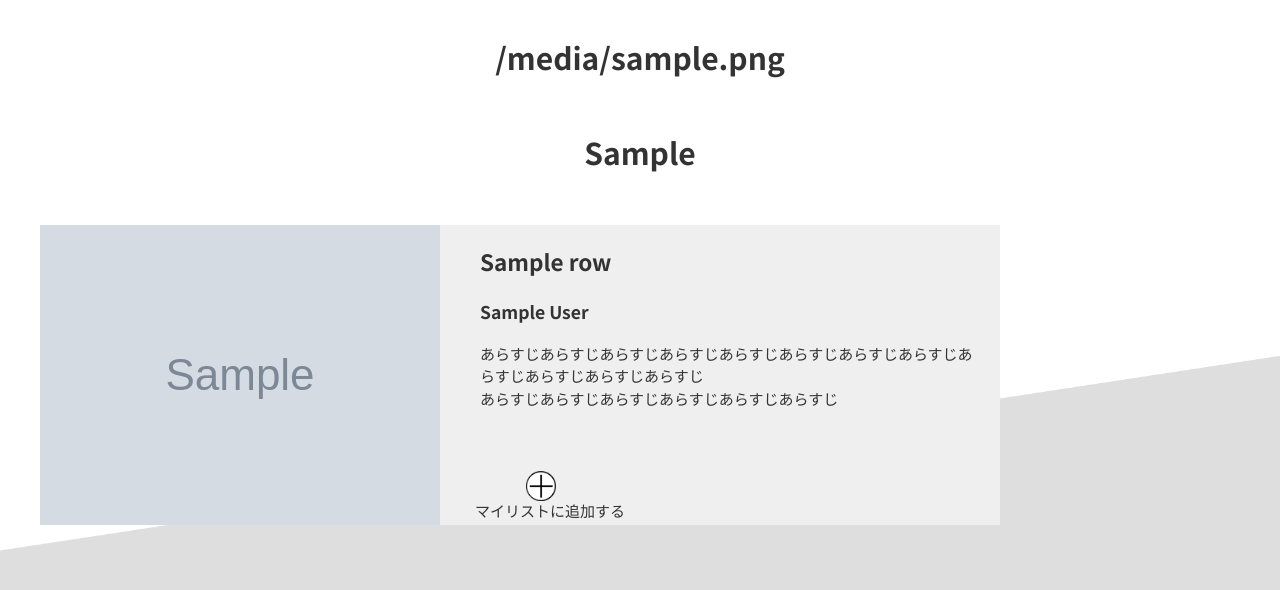
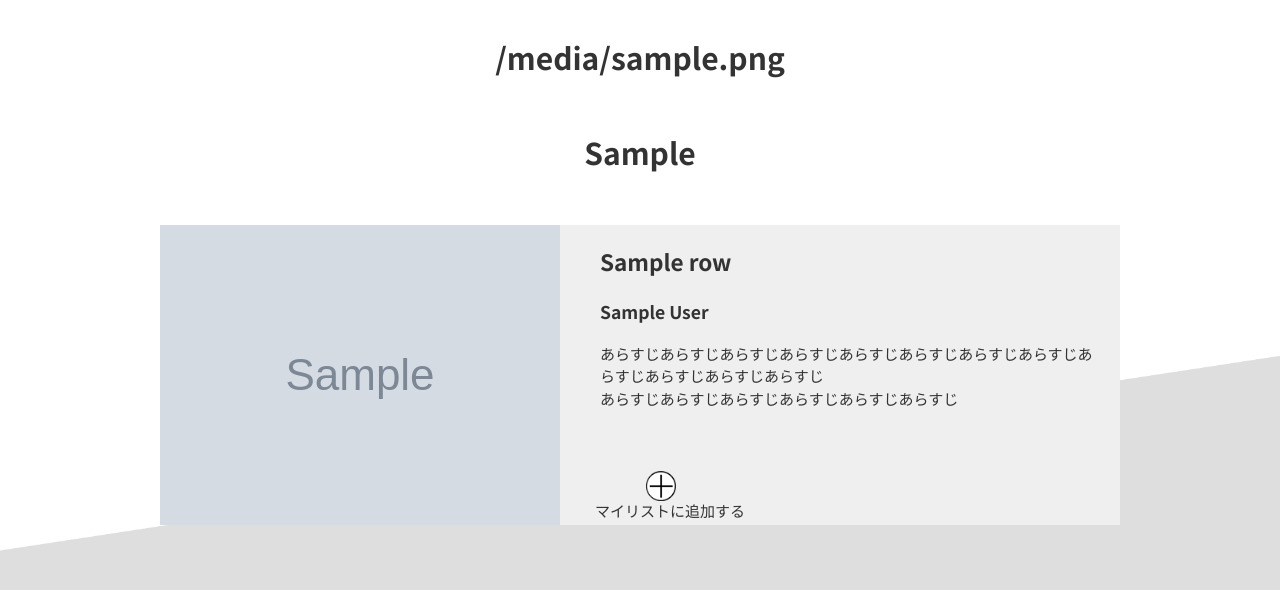
Before and after one commit to ReiSasajima/white-tshirt, a Flask app: template templates/mypage.html in a window 1280 px wide. Shown: the part 95-685 px from the top of the page. Run offline with Flask 2, Linux system fonts and the light colour scheme; the template is opened without the code that fills it: most values are stand-ins (such as "Sample title", 1, 10 or a date in 2020); grey boxes marked "Sample" are stand-in pictures; some libraries are stand-ins or nearby versions.

Commit message:
Sun, Sep 18, 2022, 2:14 AM +00:00

```diff
--- a/static/css/style mypage.css
+++ b/static/css/style mypage.css
@@ -146,7 +146,7 @@ section
   display: flex;
   background-color: #efefef;
   margin-bottom: 5em;
-  justify-content: center;
+  margin-left: 160px;
   width: 75%;
 }
 /* .about-image{} */
```
